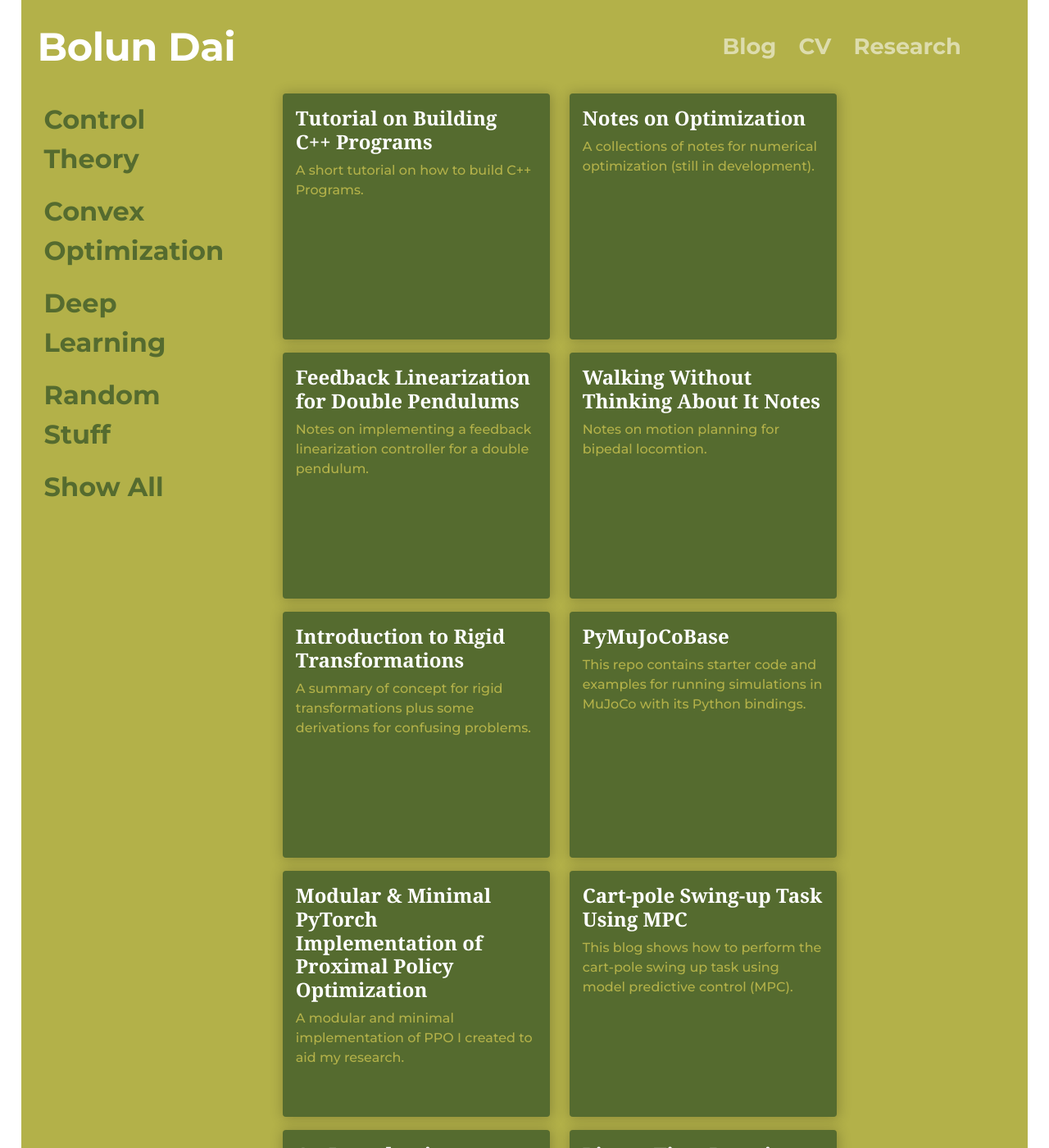
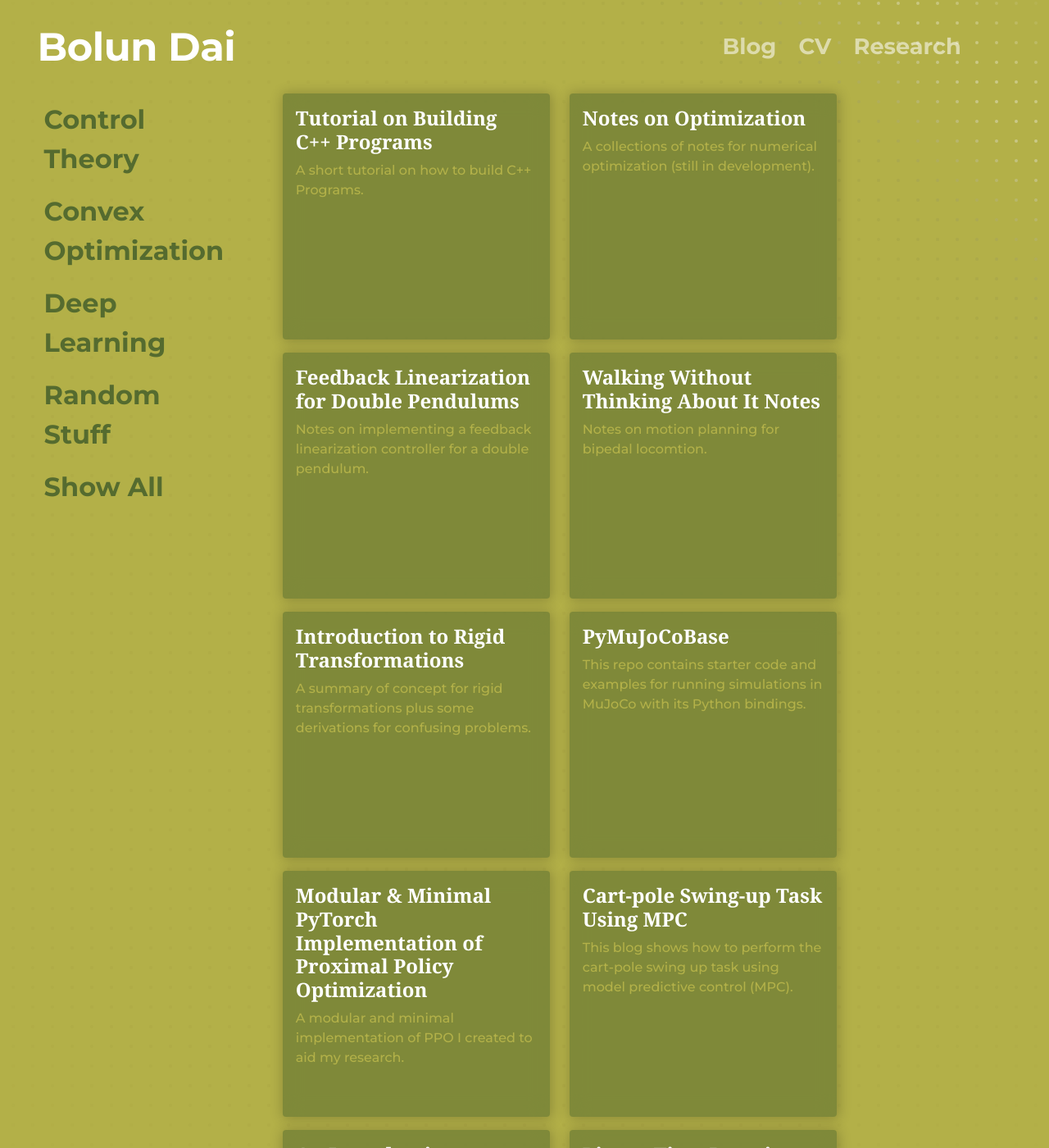
Before and after one commit to BolunDai0216/BolunDai0216.github.io, a Jekyll site: the page built from blog.html, in a window 1280 px wide and 1400 px high. Shown: the whole window at 82% size. Built offline with Jekyll 4.4.1, drawn with Linux system fonts in a browser that asks for light colours.

Commit message:
updated background for other pages

```diff
--- a/_layouts/default.html
+++ b/_layouts/default.html
@@ -22,9 +22,7 @@
   {% endif %}
 
   <script src="/assets/js/utils.js?v={{ site.time | date: '%s' }}"></script>
-  {% if page.page-type == "home" %}
   <script defer src="/assets/js/background.js?v={{ site.time | date: '%s' }}"></script>
-  {% endif %}
 
   {% if page.page-type == "blog-post" %}
   <link rel="stylesheet" href="/assets/css/blog.css">
--- a/_sass/blog.scss
+++ b/_sass/blog.scss
@@ -1,7 +1,7 @@
 @import url('https://fonts.googleapis.com/css2?family=Montserrat');
 
-body {
-    background-color: #b3b149;
+:root {
+    --bg-color: #b3b149;
 }
 
 .list-group-item {
@@ -39,7 +39,9 @@ body {
 }
 
 .card {
-    background-color: darkolivegreen;
+    background-color: rgba(85, 107, 47, 0.55);
+    backdrop-filter: blur(12px);
+    -webkit-backdrop-filter: blur(12px);
     height: 300px;
     border: none;
     box-shadow: 1px 1px 15px 2px rgba(0, 0, 0, 0.2);
--- a/_sass/cv.scss
+++ b/_sass/cv.scss
@@ -1,7 +1,7 @@
 @import url('https://fonts.googleapis.com/css2?family=Montserrat');
 
-body {
-    background-color: #257cb3;
+:root {
+    --bg-color: #257cb3;
 }
 
 .list-group-item {
--- a/_sass/main.scss
+++ b/_sass/main.scss
@@ -11,23 +11,15 @@
 html {
     height: 100%;
     width: 100%;
-    background-color: #ffffff;
+    background-color: var(--bg-color);
     overflow-x: clip;
 }
 
 body {
     min-height: 100%;
-    background-color: var(--bg-color);
-    transition: background-color 0.6s ease;
+    background-color: transparent;
     overflow-x: clip;
-}
-
-/* Home: the canvas draws the base color; keep body transparent so the
-   canvas shows through. The canvas itself is fixed behind everything.
-   isolation:isolate forces a stacking context so z-index:-1/-2 layer
-   correctly in Chromium (Safari is forgiving; Chrome is not). */
-body.home-page {
-    background-color: transparent;
+    /* Stacking context so z-index:-1/-2 layer correctly in Chromium. */
     isolation: isolate;
 }
 
@@ -42,7 +34,7 @@ body.home-page {
 }
 
 /* Fallback background in case JS / canvas doesn't load. */
-body.home-page::before {
+body::before {
     content: "";
     position: fixed;
     inset: 0;
@@ -169,8 +161,7 @@ body.home-page::before {
 }
 
 @media (prefers-reduced-motion: reduce) {
-    body,
-    body.home-page::before {
+    body::before {
         transition: none;
     }
 }
--- a/_sass/re.scss
+++ b/_sass/re.scss
@@ -2,8 +2,8 @@
 @import url('https://fonts.googleapis.com/css2?family=Tinos');
 @import url('https://fonts.googleapis.com/css2?family=Roboto');
 
-body {
-    background-color: #e56530;
+:root {
+    --bg-color: #e56530;
 }
 
 .card-title {
@@ -36,7 +36,9 @@ body {
 }
 
 .research-card {
-    background-color: #B35025;
+    background-color: rgba(179, 80, 37, 0.55);
+    backdrop-filter: blur(12px);
+    -webkit-backdrop-filter: blur(12px);
     border: none;
     box-shadow: 1px 1px 15px 2px rgba(0, 0, 0, 0.2);
 }
--- a/assets/js/background.js
+++ b/assets/js/background.js
@@ -12,7 +12,7 @@
   'use strict';
 
   var body = document.body;
-  if (!body || !body.classList.contains('home-page')) return;
+  if (!body) return;
 
   var reduce = window.matchMedia('(prefers-reduced-motion: reduce)').matches;
 
--- a/assets/js/utils.js
+++ b/assets/js/utils.js
@@ -5,6 +5,7 @@ var animationColors = ['#b33737', '#3737b3', '#37b337', '#b37337'];
 var colorIndex = 0;
 var isHovering = false;
 var colorAnimation = null;
+var pageDefaultColor = null;
 
 function setBgColor(color) {
   document.documentElement.style.setProperty('--bg-color', color);
@@ -12,14 +13,11 @@ function setBgColor(color) {
 
 function startColorAnimation() {
   if (colorAnimation) return;
-  var body = document.getElementsByTagName('body')[0];
-  if (!body.classList.contains('home-page')) return;
-
   colorAnimation = setInterval(function () {
     if (isHovering) return;
     colorIndex = (colorIndex + 1) % animationColors.length;
     setBgColor(animationColors[colorIndex]);
-  }, 5000); // slower idle cycle; the canvas wave fills in the visual motion
+  }, 5000);
 }
 
 function changeBackgroundColor(color) {
@@ -29,10 +27,18 @@ function changeBackgroundColor(color) {
 
 function resetBackgroundColor() {
   isHovering = false;
-  setBgColor(animationColors[colorIndex]);
+  var body = document.getElementsByTagName('body')[0];
+  if (body.classList.contains('home-page')) {
+    setBgColor(animationColors[colorIndex]);
+  } else {
+    setBgColor(pageDefaultColor);
+  }
 }
 
 document.addEventListener('DOMContentLoaded', function () {
+  // Capture the page's default --bg-color before any JS overrides it.
+  pageDefaultColor = getComputedStyle(document.documentElement).getPropertyValue('--bg-color').trim();
+
   var body = document.getElementsByTagName('body')[0];
   if (body.classList.contains('home-page')) {
     setBgColor(animationColors[0]);
```
